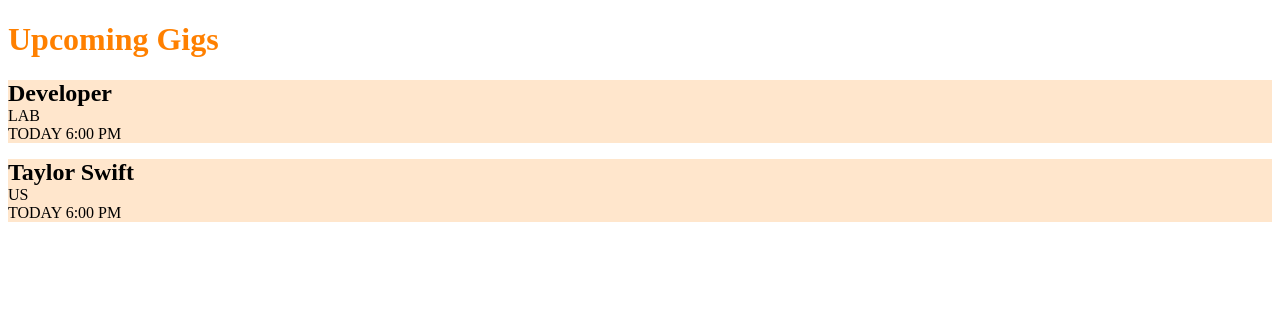
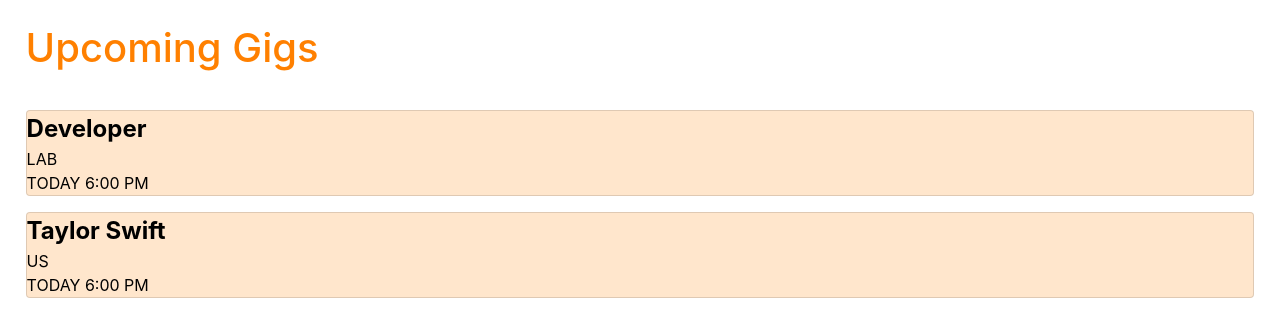
Before and after one commit to limonana/GigHub, an Angular app in the folder GigHub/: page /upcoming-gigs in a window 1280 px wide. Shown: the top 336 px of the page. Built offline with nearby package versions, Linux system fonts and the light colour scheme.

Commit message:
add bootsrap use Card style

```diff
--- a/GigHub/src/app/upcoming-gigs/upcoming-gigs.component.css
+++ b/GigHub/src/app/upcoming-gigs/upcoming-gigs.component.css
@@ -8,7 +8,6 @@
 }
 .Gig{
     background-color:#FFE6CC;
-    display: block;
     color: black;
     margin-bottom: 1em;
 }
--- a/GigHub/src/app/upcoming-gigs/upcoming-gigs.component.html
+++ b/GigHub/src/app/upcoming-gigs/upcoming-gigs.component.html
@@ -1,6 +1,6 @@
 <h1>Upcoming Gigs</h1>
 <ul class="GigsList">
-<li *ngFor="let gig of gigs" class="Gig">
+<li *ngFor="let gig of gigs" class="card Gig">
     <a class="ArtistLink" href='#'>{{gig.Artist}}</a>
     <div class="Location">{{gig.Location}}</div>
     <div class="Time">{{gig.Time}}</div>
--- a/GigHub/src/index.html
+++ b/GigHub/src/index.html
@@ -7,6 +7,7 @@
 
   <meta name="viewport" content="width=device-width, initial-scale=1">
   <link rel="icon" type="image/x-icon" href="favicon.ico">
+  <link rel="stylesheet" href="https://maxcdn.bootstrapcdn.com/bootstrap/4.0.0-beta/css/bootstrap.min.css" integrity="sha384-/Y6pD6FV/Vv2HJnA6t+vslU6fwYXjCFtcEpHbNJ0lyAFsXTsjBbfaDjzALeQsN6M" crossorigin="anonymous">
 </head>
 <body>
   <app-root></app-root>
--- a/GigHub/src/styles.css
+++ b/GigHub/src/styles.css
@@ -1 +1,7 @@
 /* You can add global styles to this file, and also import other style files */
+body{
+    margin: 2%;
+}
+h1{
+    margin-bottom: 1em;
+}
```
